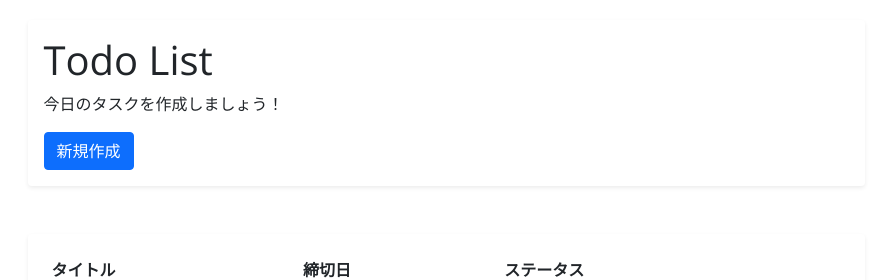
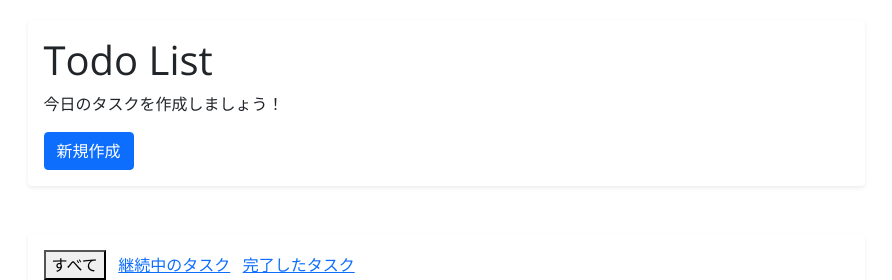
Before and after one commit to Takuto-Ando/todo_extended, a Django app: page / in a window 1280 px wide. Shown: the top 280 px of the page, without its empty margins (194-1086 px from the left). Run offline with Django 3.2, Linux system fonts and the light colour scheme; data that the repository does not hold is empty.

Commit message:
afix some points

```diff
--- a/todo/templates/todo/todo_list.html
+++ b/todo/templates/todo/todo_list.html
@@ -19,19 +19,33 @@
             </tr>
         </thead>
         <tbody>
+            <form method="post">
+                {% csrf_token %}
+                <input type="hidden" name="reset" value="true">
+                <button type="submit">すべて</button>
+            </form>
+            &nbsp;
+            <a href="?status=ongoing">継続中のタスク</a>
+
+            <!-- スペースをあける -->
+            &nbsp;
+            <a href="?status=completed">完了したタスク</a>
+
+
+            </script>
         {% for task in tasks %}
         <tr>
             <td>{{ task.title }}</td>
             <td>{{ task.deadline }}</td>
-            <!-- ステータスを表示-->
             <td>{{ task.get_status_display }}</td>
 
+
             <td>
-                <a href="{% url 'detail' task.pk %}" class="btn btn-primary">詳細</a>
-                <a href="{% url 'update' task.pk %}" class="btn btn-secondary">編集</a>
-                <a href="{% url 'delete' task.pk %}" class="btn btn-danger">削除</a>
+                <a href="{% url 'detail' task.pk %}" class="btn btn-outline-primary">詳細</a>
+                <a href="{% url 'update' task.pk %}" class="btn btn-outline-secondary">編集</a>
+                <a href="{% url 'delete' task.pk %}" class="btn btn-outline-danger">削除</a>
                 <!-- 完了ボタンを追加 -->
-                <a href="{% url 'complete' task.pk %}" class="btn btn-success">完了</a>
+                <a href="{% url 'complete' task.pk %}" class="btn btn-outline-success">ステータスの変更</a>
 
             </td>
         </tr>
--- a/todo/views.py
+++ b/todo/views.py
@@ -1,4 +1,6 @@
 from django.shortcuts import render
+from django import forms
+from django.shortcuts import redirect
 from django.views.generic import (
     ListView,
     DetailView,
@@ -14,6 +16,18 @@ from .models import Todo
 class TodoList(ListView):
     model = Todo
     context_object_name = "tasks"
+    def get_queryset(self):
+        status = self.request.GET.get('status')
+        queryset = super().get_queryset()
+        if status == 'completed':
+            queryset = queryset.filter(status='completed')
+        elif status == 'ongoing':
+            queryset = queryset.filter(status='ongoing')
+        return queryset
+    def post(self, request, *args, **kwargs):
+        if 'reset' in request.POST:
+            return redirect(reverse_lazy('list'))
+        return super().post(request, *args, **kwargs)
 
 
 class TodoDetail(DetailView):
@@ -23,13 +37,17 @@ class TodoDetail(DetailView):
 
 class TodoCreate(CreateView):
     model = Todo
-    fields = "__all__"
+    fields = ["description", "deadline", "title"]
     success_url = reverse_lazy("list")
-
+    def get_form(self, form_class=None):
+        form = super().get_form(form_class)
+        form.fields['deadline'].widget = forms.DateInput(attrs={'class': 'datepicker'})
+        return form
 
 class TodoUpdate(UpdateView):
     model = Todo
-    fields = "__all__"
+    # status以外のフィールドを編集できるようにする
+    fields = ["description", "deadline", "title"]
     success_url = reverse_lazy("list")
 
 
@@ -43,4 +61,5 @@ class TodoComplete(UpdateView):
     model = Todo
     fields = ["status"]
     success_url = reverse_lazy("list")
-    template_name = "todo/todo_confirm_complete.html"
+
+    # template_name = "todo/todo_confirm_complete.html"
```
